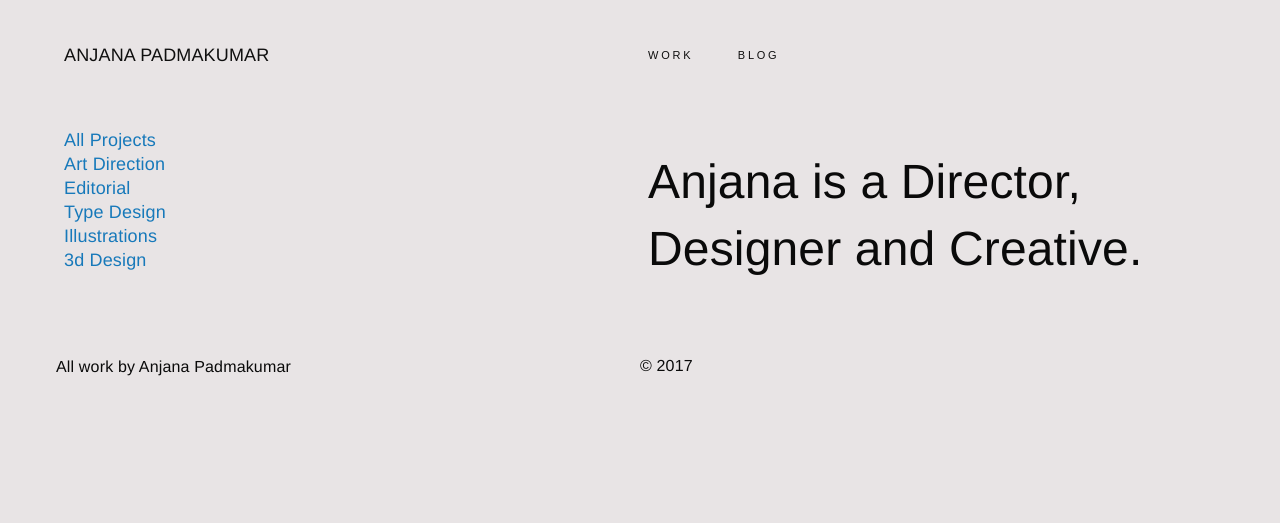
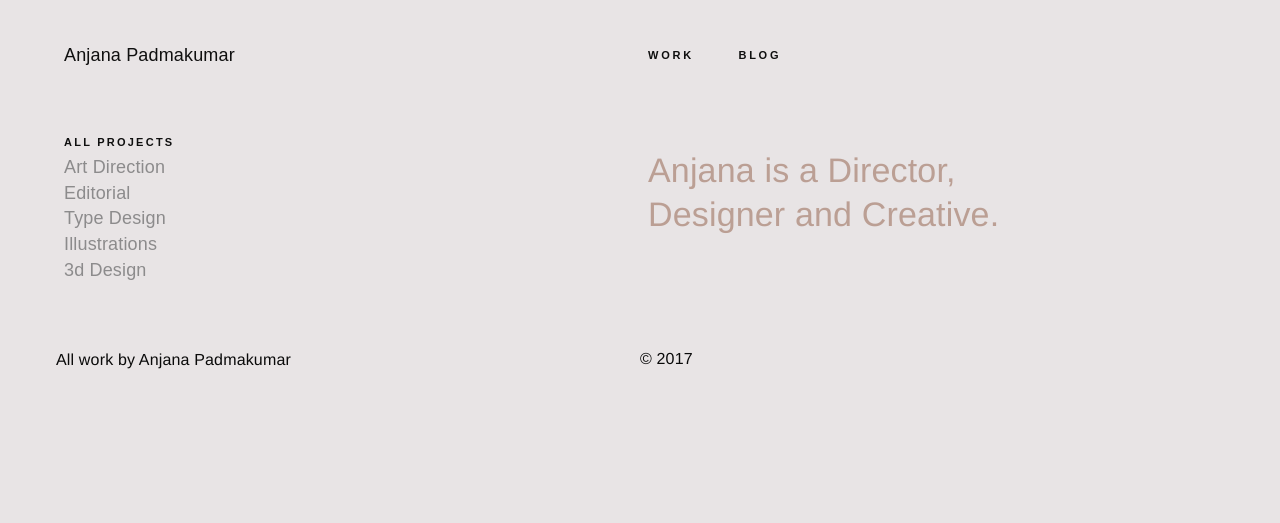
Before and after one commit to reemachugani/Anjana-blog, a Django app: template Anjana_blog/templates/art/art_home.html in a window 1280 px wide. Shown: the top 523 px of the page. Run offline with Django 3.2, Linux system fonts and the light colour scheme; the template is opened without the code that fills it, so the values that code supplies are empty.

Commit message:
Updating CSS

```diff
--- a/Anjana_blog/sass/_settings.scss
+++ b/Anjana_blog/sass/_settings.scss
@@ -50,7 +50,7 @@ $global-font-size: 100%;
 $global-width: rem-calc(1200);
 $global-lineheight: 1.5;
 $foundation-palette: (
-  primary: #1779ba,
+  primary: #0f0f0f,
   secondary: #767676,
   success: #3adb76,
   warning: #ffae00,
@@ -61,7 +61,7 @@ $medium-gray: #cacaca;
 $dark-gray: #8a8a8a;
 $black: #0a0a0a;
 $white: #fefefe;
-$body-background: $white;
+$body-background: #e8e4e5;
 $body-font-color: $black;
 $body-font-family: 'Helvetica Neue', Helvetica, Roboto, Arial, sans-serif;
 $body-antialiased: true;
--- a/Anjana_blog/sass/style.scss
+++ b/Anjana_blog/sass/style.scss
@@ -47,12 +47,13 @@ $background-color: #e8e4e5;
 $theme-color: #bb9f94;
 $heading-color: #0f0f0f;
 $text-color: #8c8b8c;
-$active-link-color: #bb9f94;
 $font-size: 16px;
 $margin: 0;
 $letter-spacing: .01em;
 $header-length: 110px;
 $header-shrunk-length: 65px;
+$primary-font: myriad-pro, sans-serif;
+$secondary-font: minion-pro-caption, serif;
 
 @mixin vertical-align {
     position: relative;
@@ -143,7 +144,6 @@ div.row {
 }
 
 .cbp-af-header .anjana_name {
-	text-transform: uppercase;
 	color: $heading-color;
 	letter-spacing: 0.16px;
 	font-size: 1.125rem;
@@ -155,10 +155,6 @@ div.row {
 }
 
 .cbp-af-header nav a {
-	font-weight: 500;
-	letter-spacing: 2.75px;
-	font-size: 0.6875em;
-	line-height: 2.0625rem;
 	@include vertical-align;
 }
 
@@ -182,6 +178,9 @@ div.row {
 }
 
 .anjana_name {
+	font-family: $primary-font;
+	font-style: normal;
+	color: $heading-color;
     white-space: nowrap;
     padding-left: 8px;
     overflow: hidden;
@@ -208,22 +207,34 @@ div.row {
     }
 }
 
+a.is-active, a:focus, a:hover {
+	color: $theme-color;
+}
+
 a:last-child{
     padding-right: 0;
 }
 
 .nav_link {
+    color: $heading-color;
+    text-transform: uppercase;
+	font-family: $primary-font;
     padding-right: 8px;
     padding-left: 8px;
-    text-transform: uppercase;
-    font-size: 0.625rem;
+    font-size: 9.625px;
+    font-weight: 800;
+    letter-spacing: 2.40625px;
+    line-height: 28.875px;
+    text-decoration-style: solid;
+
     @include breakpoint(medium)
     {
         padding-right: 2rem;
-        font-size: 0.6875rem;
+        font-size: 11px;
+        font-weight: 800;
+        letter-spacing: 2.75px;
+        line-height: 33px;
     }
-    color: $heading-color;
-    font-family: GT Walsheim Bold, sans-serif;
 }
 
 
@@ -242,25 +253,45 @@ a:last-child{
     padding-bottom: 32px;
 }
 
-.promo_text_div {
+.promo_text_div h1 {
     padding-top: 20px;
     padding-left: 8px;
+    color: $theme-color;
+    font-size: 34px;
+    line-height: 1.3;
 }
 
-.list, ul {
+.list a {
+    color: $text-color;
+    font-family: $primary-font;
+    letter-spacing: 0.16px;
+    line-height: 22.0529px;
+    font-weight: 400;
+    font-size: 1.125rem;
+
+    @include breakpoint(medium)
+    {
+        font-size: 18px;
+        line-height: 25.2px;
+    }
+
+    &.make_black {
+        color: $heading-color;
+        text-transform: uppercase;
+        font-weight: 600;
+        font-size: 11px;
+        letter-spacing: 2.24px;
+        line-height: 25.2px;
+    }
+}
+
+
+ul {
     margin: 0;
     padding-left: 8px;
     padding-right: 8px;
     list-style: none;
     overflow: hidden;
-    font-size: 1rem;
-    line-height: 1.375rem;
-    font-weight: 300;
-    @include breakpoint(medium)
-    {
-        font-size: 1.125rem;
-        line-height: 1.5rem;
-    }
 }
 
 // Art work section
--- a/Anjana_blog/static/css/style.css
+++ b/Anjana_blog/static/css/style.css
@@ -1651,11 +1651,11 @@ h6 {
     font-size: 1rem; } }
 a {
   line-height: inherit;
-  color: #1779ba;
+  color: #0f0f0f;
   text-decoration: none;
   cursor: pointer; }
   a:hover, a:focus {
-    color: #1468a0; }
+    color: #0d0d0d; }
   a img {
     border: 0; }
 
@@ -2899,7 +2899,6 @@ div.row {
   display: inline-block; }
 
 .cbp-af-header .anjana_name {
-  text-transform: uppercase;
   color: #0f0f0f;
   letter-spacing: 0.16px;
   font-size: 1.125rem;
@@ -2913,10 +2912,6 @@ div.row {
   transform: translateY(-50%); }
 
 .cbp-af-header nav a {
-  font-weight: 500;
-  letter-spacing: 2.75px;
-  font-size: 0.6875em;
-  line-height: 2.0625rem;
   position: relative;
   top: 50%;
   -webkit-transform: translateY(-50%);
@@ -2938,6 +2933,9 @@ div.row {
   overflow: hidden; }
 
 .anjana_name {
+  font-family: myriad-pro, sans-serif;
+  font-style: normal;
+  color: #0f0f0f;
   white-space: nowrap;
   padding-left: 8px;
   overflow: hidden;
@@ -2962,20 +2960,31 @@ div.row {
     .nav_links {
       text-align: left; } }
 
+a.is-active, a:focus, a:hover {
+  color: #bb9f94; }
+
 a:last-child {
   padding-right: 0; }
 
 .nav_link {
+  color: #0f0f0f;
+  text-transform: uppercase;
+  font-family: myriad-pro, sans-serif;
   padding-right: 8px;
   padding-left: 8px;
-  text-transform: uppercase;
-  font-size: 0.625rem;
-  color: #0f0f0f;
-  font-family: GT Walsheim Bold, sans-serif; }
+  font-size: 9.625px;
+  font-weight: 800;
+  letter-spacing: 2.40625px;
+  line-height: 28.875px;
+  -webkit-text-decoration-style: solid;
+          text-decoration-style: solid; }
   @media print, screen and (min-width: 40em) {
     .nav_link {
       padding-right: 2rem;
-      font-size: 0.6875rem; } }
+      font-size: 11px;
+      font-weight: 800;
+      letter-spacing: 2.75px;
+      line-height: 33px; } }
 
 .scene {
   width: 100%;
@@ -2988,23 +2997,38 @@ a:last-child {
   padding-right: 8px;
   padding-bottom: 32px; }
 
-.promo_text_div {
+.promo_text_div h1 {
   padding-top: 20px;
-  padding-left: 8px; }
-
-.list, ul {
+  padding-left: 8px;
+  color: #bb9f94;
+  font-size: 34px;
+  line-height: 1.3; }
+
+.list a {
+  color: #8c8b8c;
+  font-family: myriad-pro, sans-serif;
+  letter-spacing: 0.16px;
+  line-height: 22.0529px;
+  font-weight: 400;
+  font-size: 1.125rem; }
+  @media print, screen and (min-width: 40em) {
+    .list a {
+      font-size: 18px;
+      line-height: 25.2px; } }
+  .list a.make_black {
+    color: #0f0f0f;
+    text-transform: uppercase;
+    font-weight: 600;
+    font-size: 11px;
+    letter-spacing: 2.24px;
+    line-height: 25.2px; }
+
+ul {
   margin: 0;
   padding-left: 8px;
   padding-right: 8px;
   list-style: none;
-  overflow: hidden;
-  font-size: 1rem;
-  line-height: 1.375rem;
-  font-weight: 300; }
-  @media print, screen and (min-width: 40em) {
-    .list, ul {
-      font-size: 1.125rem;
-      line-height: 1.5rem; } }
+  overflow: hidden; }
 
 .artwork {
   padding-right: 16px;
--- a/Anjana_blog/templates/art/art_base.html
+++ b/Anjana_blog/templates/art/art_base.html
@@ -1,10 +1,12 @@
 {% extends 'base.html' %}
 
 {% block navigatorlist %}
-        <li><a href={% url 'art:art_home' %}> All </a></li>
+        <ul class="list">
+        <li><a class="make_black" href={% url 'art:art_home' %}> All Projects </a></li>
         {% for categ in categories %}
            <li> <a href={% url 'art:art_by_category' category_name=categ.category %}> {{categ.category}} </a></li>
         {% endfor %}
+        </ul>
 {% endblock %}
 
 {% block content %}
--- a/Anjana_blog/templates/art/art_home.html
+++ b/Anjana_blog/templates/art/art_home.html
@@ -14,7 +14,7 @@
 			-->
 
         <a class="project columns small-12 medium-6"  href= {% url 'art:art_detail_page' slug=art.slug %} />
-			<figure class="project_image">
+			<figure class="project_image effect-sadie">
 				<picture class="project_image">
 					<!--<img class="project_image" srcset="/media/{{art.image_lowres}}" alt="{{art.title}}" />-->
 					<img class="project_image" srcset="http://berkeleypoole.com/content/works/1-ace-hill/cover.jpg" alt="{{art.title}}" />
@@ -22,7 +22,7 @@
 
 				<figcaption class="project_image">
 					<span class="figcaption_inner">
-						<h3 class="figcaption_heading">{{art.title}}</h3>
+						<h2 class="figcaption_heading">{{art.title}}</h2>
 						<h3 class="figcaption_sub">{{art.art_type.category}}</h3>
 					</span>
 				</figcaption>
--- a/Anjana_blog/templates/base.html
+++ b/Anjana_blog/templates/base.html
@@ -16,7 +16,7 @@
 				<header class="header">
                     <div class="row">
                         <div class="small-5 medium-6 large-6 columns">
-                            <div class="anjana_name">Anjana Padmakumar</div>
+                            <div class="anjana_name"><a href={% url 'art:art_home' %} class="link">Anjana Padmakumar</a></div>
                         </div>
                         <div class="columns small-7 medium-6 header__nav large-6">
                             <nav class="nav_links">
@@ -38,7 +38,7 @@
             <div class="promo_area row">
                 <div class="columns small-12 medium-6">
                     <ul class="list">
-							<li><a>All Projects</a></li>
+							<li><a class="make_black">All Projects</a></li>
 							<li><a>Art Direction</a></li>
 							<li><a>Editorial</a></li>
 							<li><a>Type Design</a></li>
@@ -48,7 +48,8 @@
                 </div>
                 <div class="columns small-0 medium-6">
                     <div class="promo_text_div">
-                        	<h1 class="promo_text">Anjana is a Director, Designer and Creative.</h1>
+                        	<h1 class="promo_text">Anjana is a Director,<br/>
+                                 Designer and Creative.</h1>
                     </div>
                 </div>
             </div>
```
Also changed, not shown: other parts of Anjana_blog/sass/style.scss (+81 -0 lines), other parts of Anjana_blog/static/css/style.css (+88 -13 lines), Anjana_blog/static/css/style.min.css.
